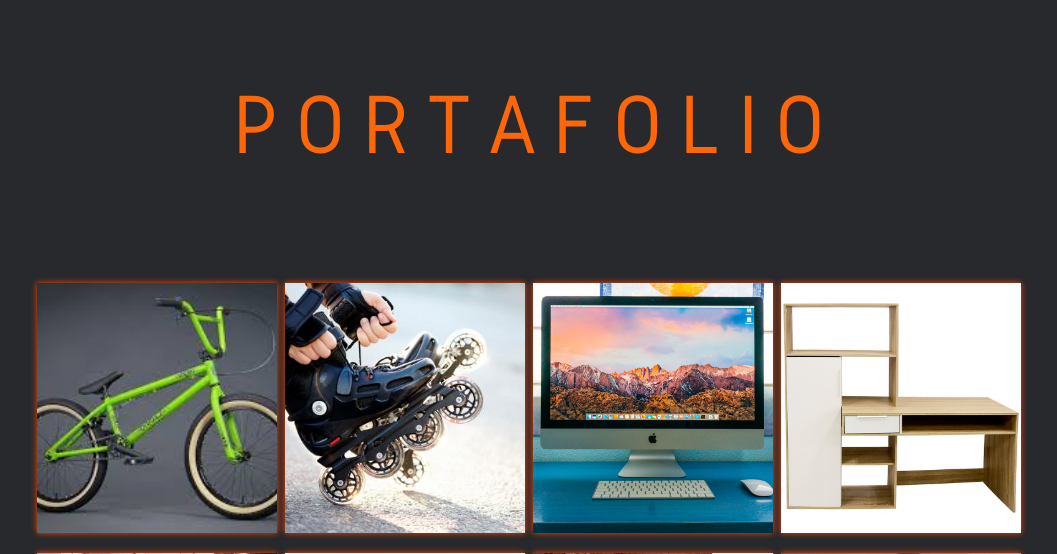
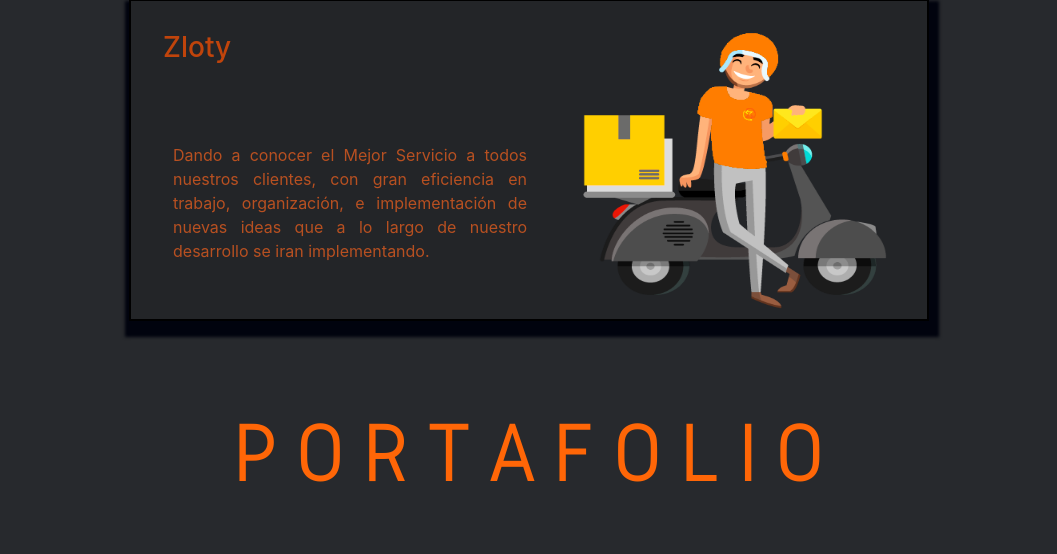
Before and after one commit to SantiagoGomez100/Zloty, a PHP site: page /inicio.html in a window 1280 px wide. Shown: the part 601-1155 px from the top of the page, without its empty margins (111-1168 px from the left). Run offline with PHP 8.4, Linux system fonts and the light colour scheme; some libraries are stand-ins or nearby versions.

Commit message:
Actualizacion 06/11/2020

```diff
--- a/css/principal.css
+++ b/css/principal.css
@@ -27,20 +27,51 @@
 header{
     width: 100%;
     height: 600px;
-    background: linear-gradient(to right, #b05206ee, #b05206ee, #ec7607f6),url(./imagenes/carrusel1.png);
-    background: linear-gradient(to right, #925726ee, #ac662dee, #ec7607f6),url(./imagenes/carrusel2.png);
-    background: linear-gradient(to right, #c57411e3, #bb7c49f3, #8f5f298a),url(./imagenes/carrusel3.png);
     background-size: cover;
     background-attachment: fixed;
     background-position: center;
     position: relative;
 }
 
+.carousel-item{
+    background: linear-gradient(to right, #b05206ee, #b05206ee, #ec7607f6),url(./imagenes/carrusel1.png);
+    background: linear-gradient(to right, #925726ee, #ac662dee, #ec7607f6),url(./imagenes/carrusel2.png);
+    background: linear-gradient(to right, #c57411e3, #bb7c49f3, #8f5f298a),url(./imagenes/carrusel3.png);
+}
+
+.tarjeta{
+    margin: auto;
+    padding-left: 2px;
+    border: 2px solid black;
+    padding-left: 100px 40px;
+    background: #232528;
+    width: 800px;
+    border-radius: 10px, 20pc, 15px, 15px;
+    box-shadow: 3px 9px 3px 7px rgb(1, 3, 14);
+}
+
+.tarjetatitulo{
+    color: rgba(255, 81, 0, 0.719);
+    padding: 30px;
+}
+
+.tarjetafrase{
+    color: rgba(243, 98, 31, 0.719);
+    padding: 40px;
+    text-align: justify;
+}
+
+.imagentarjeta{
+    float: right;
+    width: 400px;
+    height: 350px;
+}
+
 
 .separacionnav{
-    text-decoration: none;
-    padding-bottom: 40px;
-    margin-right: 40px;
+   text-decoration: none;
+   padding-bottom: 40px;
+   margin-right: 40px;
    color: white;
    font-weight: normal;
    font-size: 20px;
--- a/inicio.html
+++ b/inicio.html
@@ -89,7 +89,7 @@
         <section>
             <div class="contenedorletras">
                 <p class="parrafodeclase">
-                    Unete a Zloty para que sea
+                    Unete a Zloty
                     <ul class="bienvenida">
                         <li class="fraseCambiante">Fácil </li>
                         <li class="fraseCambiante">Rapido</li>
@@ -112,13 +112,14 @@
 
     <!-- Tarjeta -->
 
-
     <div class= "container">
-
-        </div>
-            <section>
-
-            </section>
+            <article class="tarjeta">
+                <img src="imagenes/mensajero.png" class="imagentarjeta" alt="Equipo Zloty">
+                <h3 class="tarjetatitulo">Zloty</h3>
+                <p class="tarjetafrase">Dando a conocer el Mejor Servicio a todos nuestros clientes, con gran eficiencia en
+                    trabajo, organización, e implementación de nuevas ideas que a lo largo de nuestro desarrollo se iran implementando.
+                </p>
+            </article>
         <br>
 
         <center><img src="imagenes/titulo2.png" alt="Equipo Zloty"></center>
@@ -130,13 +131,15 @@
             <div class="contenedor">
                 <div class="galeria-port">
                     <div class="imagen-port">
+
                         <img src="./imagenes/cicla.jpg" alt="">
+
                         <div class="hover-galeria" data-toggle="modal" data-target=".cicla-modal-lg">
-
                             <p class="parrafodeimg">Bicicleta</p>
                         </div>
+
                         <div class="modal fade cicla-modal-lg" tabindex="-1" role="dialog"
-                            aria-labelledby="myLargeModalLabel" aria-hidden="true">
+                                    aria-labelledby="myLargeModalLabel" aria-hidden="true">
                             <div class="modal-dialog modal-lg">
                                 <div class="modal-header">
                                     <h5 class="modal-title" style="color: #ffffff; text-align: center;">Realiza tu
@@ -162,7 +165,9 @@
 
                                                 </p>
                                             </div>
-                                            <button type="submit" class="btn colorBoton mt-3">Intercambiar</button>
+                                            <button type="submit" class="btn colorBoton mt-3">
+                                                Intercambiar
+                                            </button>
                                             <button type="button" class="btn colorBoton " data-container="body"
                                                 data-toggle="popover" data-placement="bottom"
                                                 data-content="Aun no has iniciado sesion!>">
@@ -242,7 +247,7 @@
 
                     </div>
                     <div class="imagen-port">
-                        <img src="./imagenes/mac.jpg" alt="">
+                        <img src="./imagenes/mac.jpg" alt="Equipo Zloty">
                         <div class="hover-galeria">
                             <p>Computadora Mac</p>
                         </div>
@@ -250,7 +255,7 @@
 
 
                     <div class="imagen-port">
-                        <img src="./imagenes/escritorio.jpg" alt="">
+                        <img src="./imagenes/escritorio.jpg" alt="Equipo Zloty">
                         <div class="hover-galeria">
                             <p>Escritorio computador</p>
                         </div>
@@ -259,56 +264,56 @@
 
 
                     <div class="imagen-port">
-                        <img src="./imagenes/equipo.jpg" alt="">
+                        <img src="./imagenes/equipo.jpg" alt="Equipo Zloty">
                         <div class="hover-galeria">
                             <p>Equipo de sonido</p>
                         </div>
                     </div>
 
                     <div class="imagen-port">
-                        <img src="./imagenes/perrohouse.jpg" alt="">
+                        <img src="./imagenes/perrohouse.jpg" alt="Equipo Zloty">
                         <div class="hover-galeria">
                             <p>Casa para mascota</p>
                         </div>
                     </div>
 
                     <div class="imagen-port">
-                        <img src="./imagenes/puerta.jpg" alt="">
+                        <img src="./imagenes/puerta.jpg" alt="Equipo Zloty">
                         <div class="hover-galeria">
                             <p>Puerta de madera</p>
                         </div>
                     </div>
 
                     <div class="imagen-port">
-                        <img src="./imagenes/cajon.jpg" alt="">
+                        <img src="./imagenes/cajon.jpg" alt="Equipo Zloty">
                         <div class="hover-galeria">
                             <p>Closet</p>
                         </div>
                     </div>
 
                     <div class="imagen-port">
-                        <img src="./imagenes/pantalla windos.jpg" alt="">
+                        <img src="./imagenes/pantalla windos.jpg" alt="Equipo Zloty">
                         <div class="hover-galeria">
                             <p>Pantalla LG</p>
                         </div>
                     </div>
 
                     <div class="imagen-port">
-                        <img src="./imagenes/mueble.jpg" alt="">
+                        <img src="./imagenes/mueble.jpg" alt="Equipo Zloty">
                         <div class="hover-galeria">
                             <p>Sofa</p>
                         </div>
                     </div>
 
                     <div class="imagen-port">
-                        <img src="./imagenes/tablero.png" alt="">
+                        <img src="./imagenes/tablero.png" alt="Equipo Zloty">
                         <div class="hover-galeria">
                             <p>Tablero</p>
                         </div>
                     </div>
 
                     <div class="imagen-port">
-                        <img src="./imagenes/Classical_Guitar_two_views.jpg" alt="">
+                        <img src="./imagenes/Classical_Guitar_two_views.jpg" alt="Equipo Zloty">
                         <div class="hover-galeria">
                             <p>Guitarra</p>
                         </div>
```
